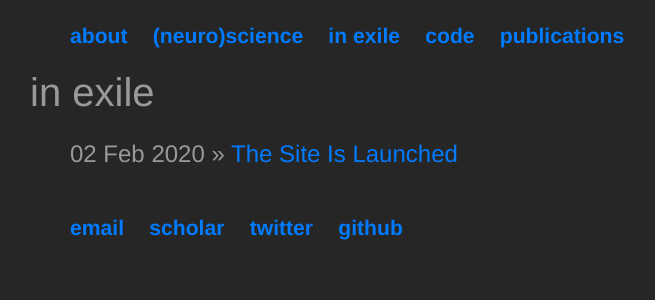
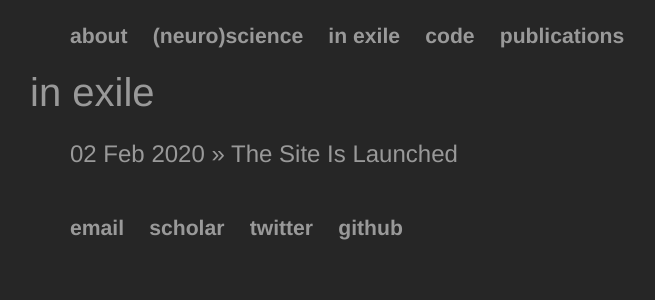
Before and after one commit to bartulem/bartulem.github.io, a Jekyll site: the page built from inexile/index.html, in a window 1280 px wide. Shown: the top 300 px of the page, without its empty margins (55-710 px from the left). Built offline with Jekyll 4.4.1, drawn with Linux system fonts in a browser that asks for light colours.

Commit message:
Update main.css

```diff
--- a/css/main.css
+++ b/css/main.css
@@ -10,7 +10,9 @@ blockquote p { font-size: 16px; line-height: 1.6em; }
 
 nav ul li, header ul li { font-family:'Helvetica', 'HelveticaNeue', 'Arial', 'Sans-Serif'; font-size: 1.15em; font-weight: bold; color: #999999; }
 
-nav ul li, footer ul li {font-family:'Helvetica', 'HelveticaNeue', 'Arial', 'Sans-Serif'; padding: 0px; margin-right: 20px; display: inline; font-size: 1.15em; font-weight: bold; color: #999999;}
+nav ul li, footer ul li { font-family:'Helvetica', 'HelveticaNeue', 'Arial', 'Sans-Serif'; padding: 0px; margin-right: 20px; display: inline; font-size: 1.15em; font-weight: bold; color: #999999;}
+
+a { color: #999999; text-decoration: none; }
 
 /* Navigation */
 h3.text-muted a {text-decoration: none; color: #999999; }
```
